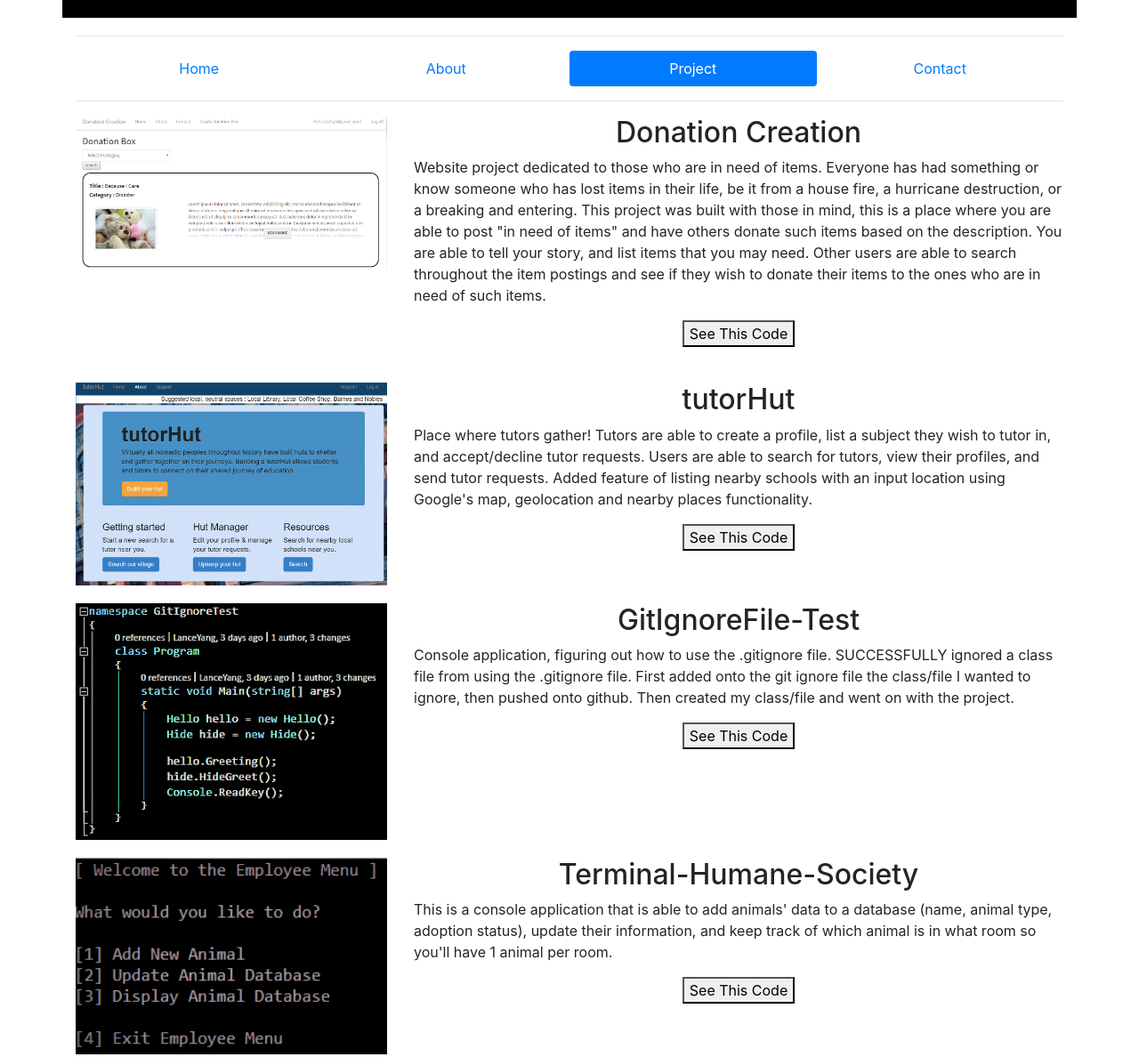
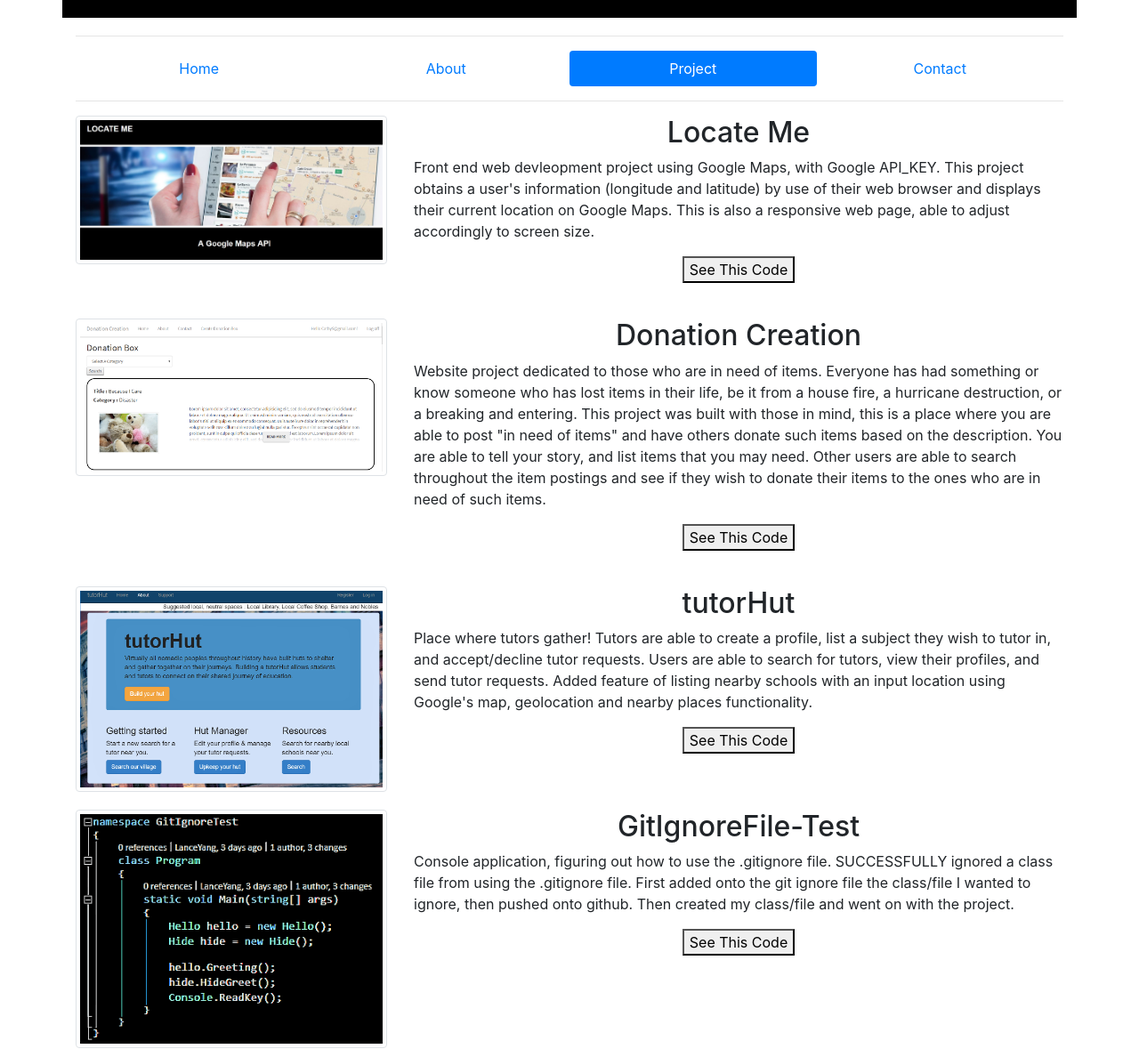
Before and after one commit to LanceYang15/LanceYang15.github.io, a plain HTML site: page project.html in a window 1280 px wide. Shown: the part 200-1388 px from the top of the page at 89% size. Drawn offline with nearby package versions, Linux system fonts and the light colour scheme.

Commit message:
added new project

```diff
--- a/project.html
+++ b/project.html
@@ -43,10 +43,26 @@
       </div>
     </nav>
     <section>
+      <div class="container">
+        <div class = "row">
+          <div class="col-sm-4">
+            <img class="img-thumbnail" src="img/Locate-Me/image_1.JPG" alt="Image of Donation Creation project image 1">
+          </div>
+          <div class="col-sm-8">
+            <h2 class="text-center">Locate Me</h2>
+            <p>Front end web devleopment project using Google Maps, with Google API_KEY. This project obtains a user's information (longitude and latitude) by use of their web browser and displays their current location on Google Maps. This is also a responsive web page, able to adjust accordingly to screen size.</p>
+            <div class="button-link">
+              <button onclick="newLocateMe()">See This Code</button>
+            </div>
+          </div>
+        </div>
+      </div>
+    </section>
+    <section>
         <div class="container">
           <div class = "row">
             <div class="col-sm-4">
-              <img src="img/Donation-Creation/image_1.PNG" alt="Image of Donation Creation project image 1">
+              <img class="img-thumbnail" src="img/Donation-Creation/image_1.PNG" alt="Image of Donation Creation project image 1">
             </div>
             <div class="col-sm-8">
               <h2 class="text-center">Donation Creation</h2>
@@ -62,7 +78,7 @@
         <div class="container">
           <div class = "row">
             <div class="col-sm-4">
-              <img src="img/tutorHut/image_1.PNG" alt="Image of tutor hut project image 1">
+              <img class="img-thumbnail" src="img/tutorHut/image_1.PNG" alt="Image of tutor hut project image 1">
             </div>
             <div class="col-sm-8">
               <h2 class="text-center">tutorHut</h2>
@@ -79,7 +95,7 @@
         <div class="container">
           <div class = "row">
             <div class="col-sm-4">
-              <img src="img/GitIgnore-Test/image_1.PNG" alt="Image of git ignore project image 1">
+              <img class="img-thumbnail" src="img/GitIgnore-Test/image_1.PNG" alt="Image of git ignore project image 1">
             </div>
             <div class="col-sm-8">
               <h2 class="text-center">GitIgnoreFile-Test</h2>
@@ -95,7 +111,7 @@
     <div class="container">
       <div class = "row">
         <div class="col-sm-4">
-          <img src="img/Terminal-Humane-Society/image_2.PNG" alt="Image of terminal humane society image 2">
+          <img class="img-thumbnail" src="img/Terminal-Humane-Society/image_2.PNG" alt="Image of terminal humane society image 2">
         </div>
         <div class="col-sm-8">
           <h2 class="text-center">Terminal-Humane-Society</h2>
@@ -108,6 +124,9 @@
     </div>
   </section>
   <script>
+    function newLocateMe(){
+      window.open("https://github.com/LanceYang15/Locate-Me");
+    }
     function newDonationCreation(){
       window.open("https://github.com/LanceYang15/Donation-Creation");
     }
```
Also changed, not shown: about.html (+1 -1 lines), index.html (+19 -3 lines), img/Locate-Me/image_1.JPG (added).
